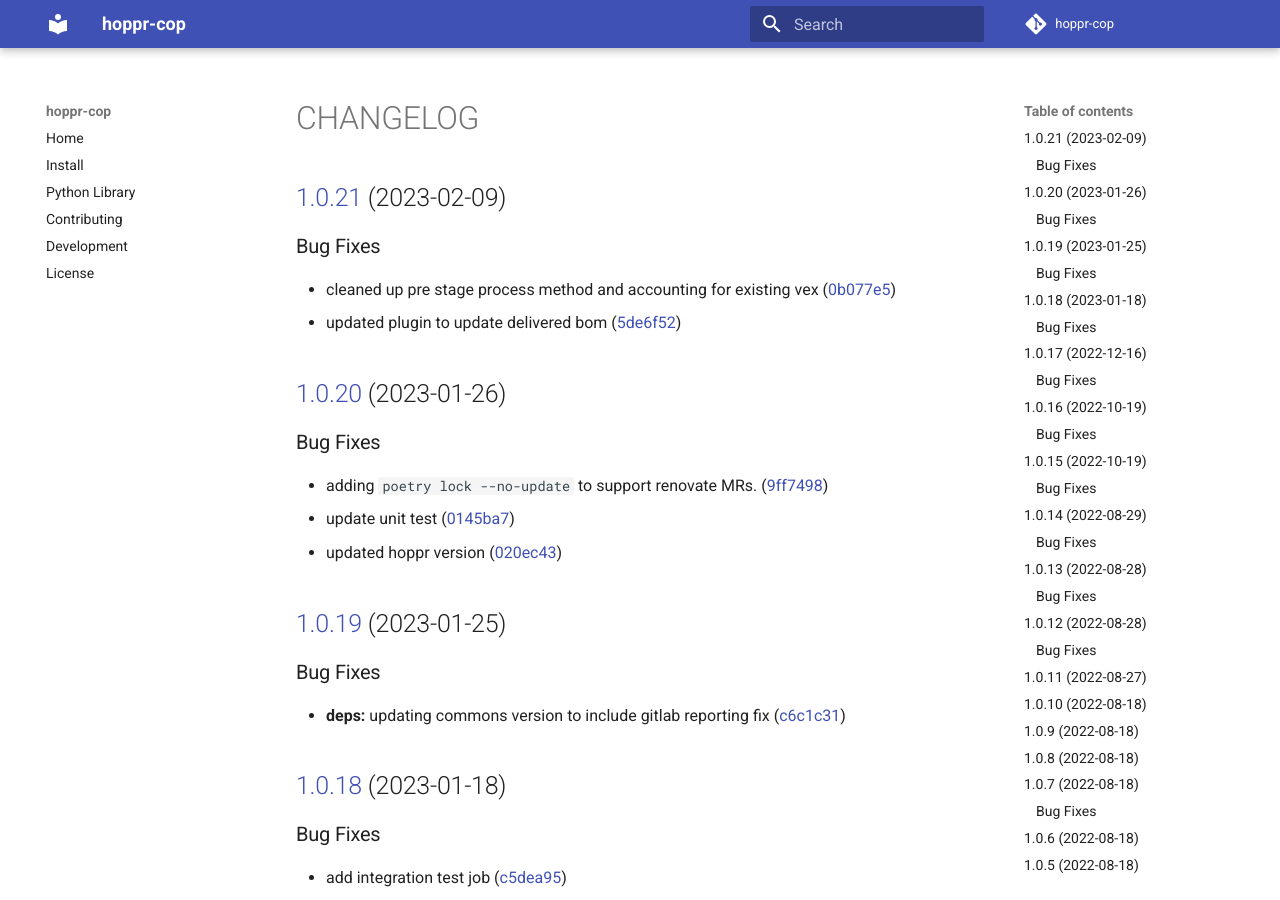
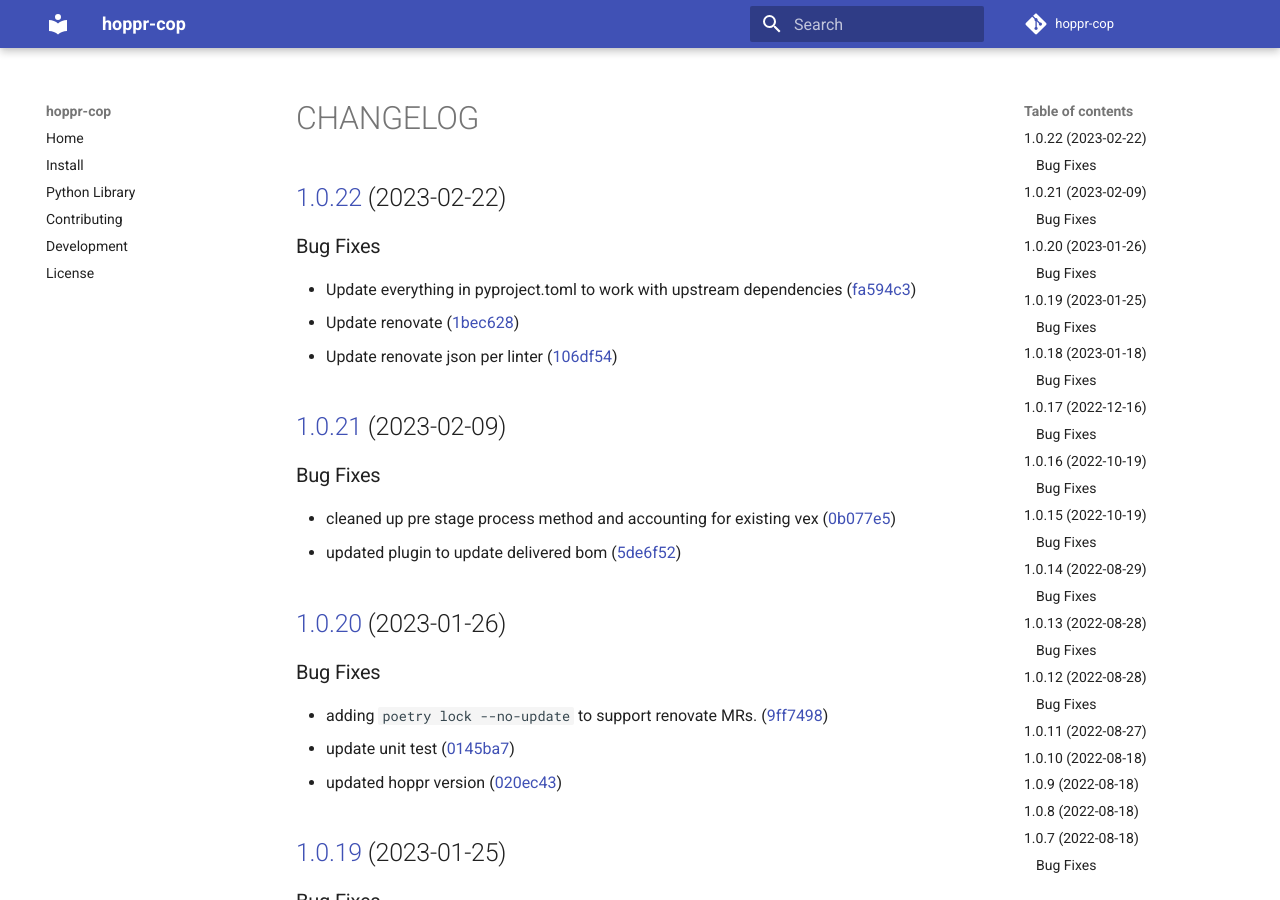
Before and after one commit to lmco/hoppr-cop, an MkDocs documentation site: the page built from docs/CHANGELOG.md, in a window 1280 px wide and 900 px high. Built offline with MkDocs 1.6.1 and Material for MkDocs 9.7.7, drawn with Linux system fonts in a browser that asks for light colours; comment, search, counter and statistics services are not loaded.

Commit message:
chore(release): 1.0.22
## [1.0.22](https://gitlab.com/hoppr/hoppr-cop/compare/v1.0.21...v1.0.22) (2023-02-22)

### Bug Fixes

* Update everything in pyproject.toml to work with upstream dependencies ([fa594c3](https://gitlab.com/hoppr/hoppr-cop/commit/fa594c31b015f56ecc68d132721b605d337726c9))
* Update renovate ([1bec628](https://gitlab.com/hoppr/hoppr-cop/commit/1bec6285fddb69e4e108374482c42d527bf7db8d))
* Update renovate json per linter ([106df54](https://gitlab.com/hoppr/hoppr-cop/commit/106df5416fed3af5638f7b5f7a85830dbd843371))

```diff
--- a/docs/CHANGELOG.md
+++ b/docs/CHANGELOG.md
@@ -1,3 +1,12 @@
+## [1.0.22](https://gitlab.com/hoppr/hoppr-cop/compare/v1.0.21...v1.0.22) (2023-02-22)
+
+
+### Bug Fixes
+
+* Update everything in pyproject.toml to work with upstream dependencies ([fa594c3](https://gitlab.com/hoppr/hoppr-cop/commit/fa594c31b015f56ecc68d132721b605d337726c9))
+* Update renovate ([1bec628](https://gitlab.com/hoppr/hoppr-cop/commit/1bec6285fddb69e4e108374482c42d527bf7db8d))
+* Update renovate json per linter ([106df54](https://gitlab.com/hoppr/hoppr-cop/commit/106df5416fed3af5638f7b5f7a85830dbd843371))
+
 ## [1.0.21](https://gitlab.com/hoppr/hoppr-cop/compare/v1.0.20...v1.0.21) (2023-02-09)
 
 
--- a/hopprcop/__init__.py
+++ b/hopprcop/__init__.py
@@ -1,2 +1,2 @@
 """bom vulnerability scanners"""
-__version__ = "1.0.21"
+__version__ = "1.0.22"
--- a/pyproject.toml
+++ b/pyproject.toml
@@ -1,6 +1,6 @@
 [tool.poetry]
 name = "hoppr-cop"
-version = "1.0.21"
+version = "1.0.22"
 description = ""
 authors = ["kganger <keith.e.ganger@lmco.com>"]
 license = "MIT"
```
